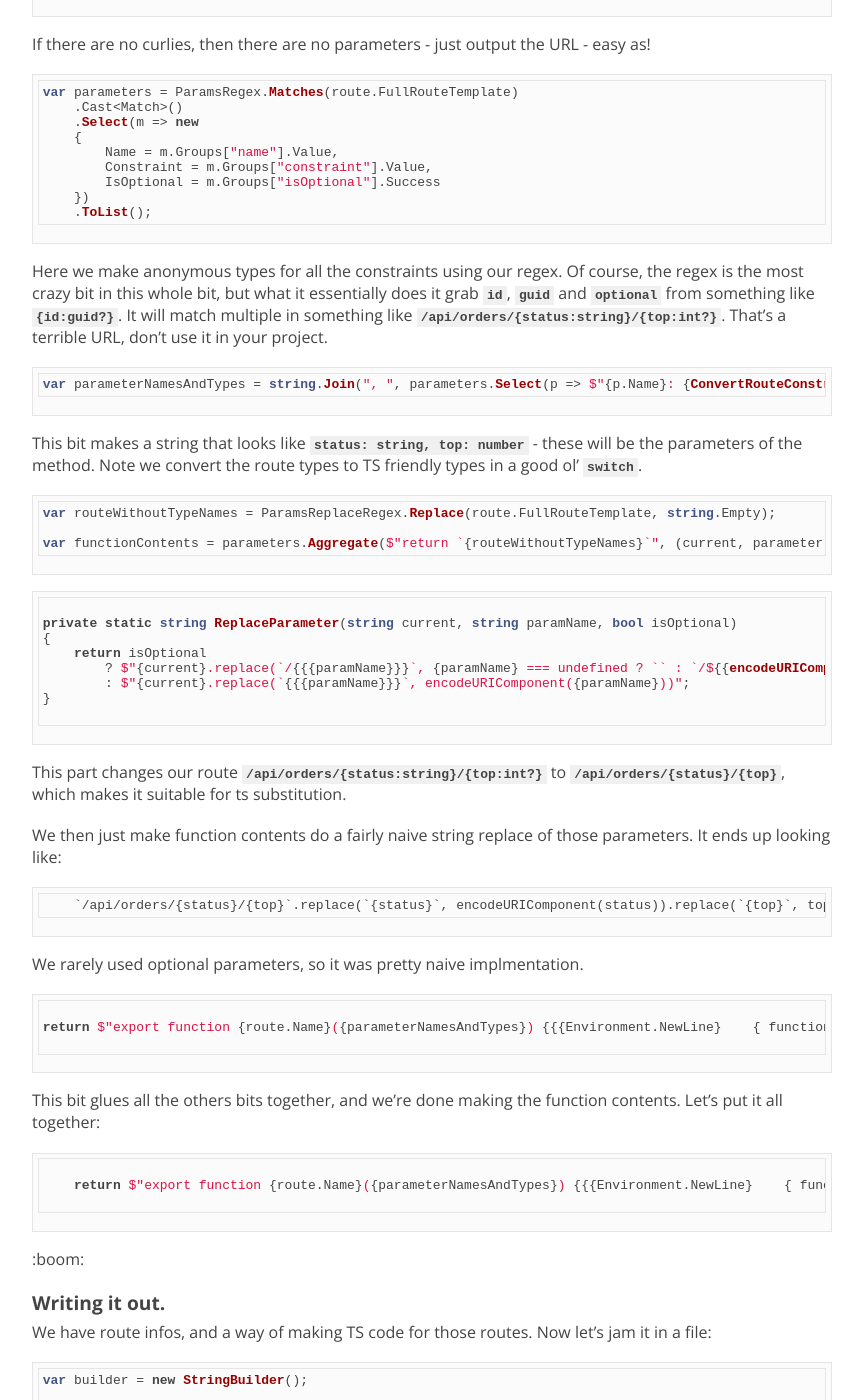
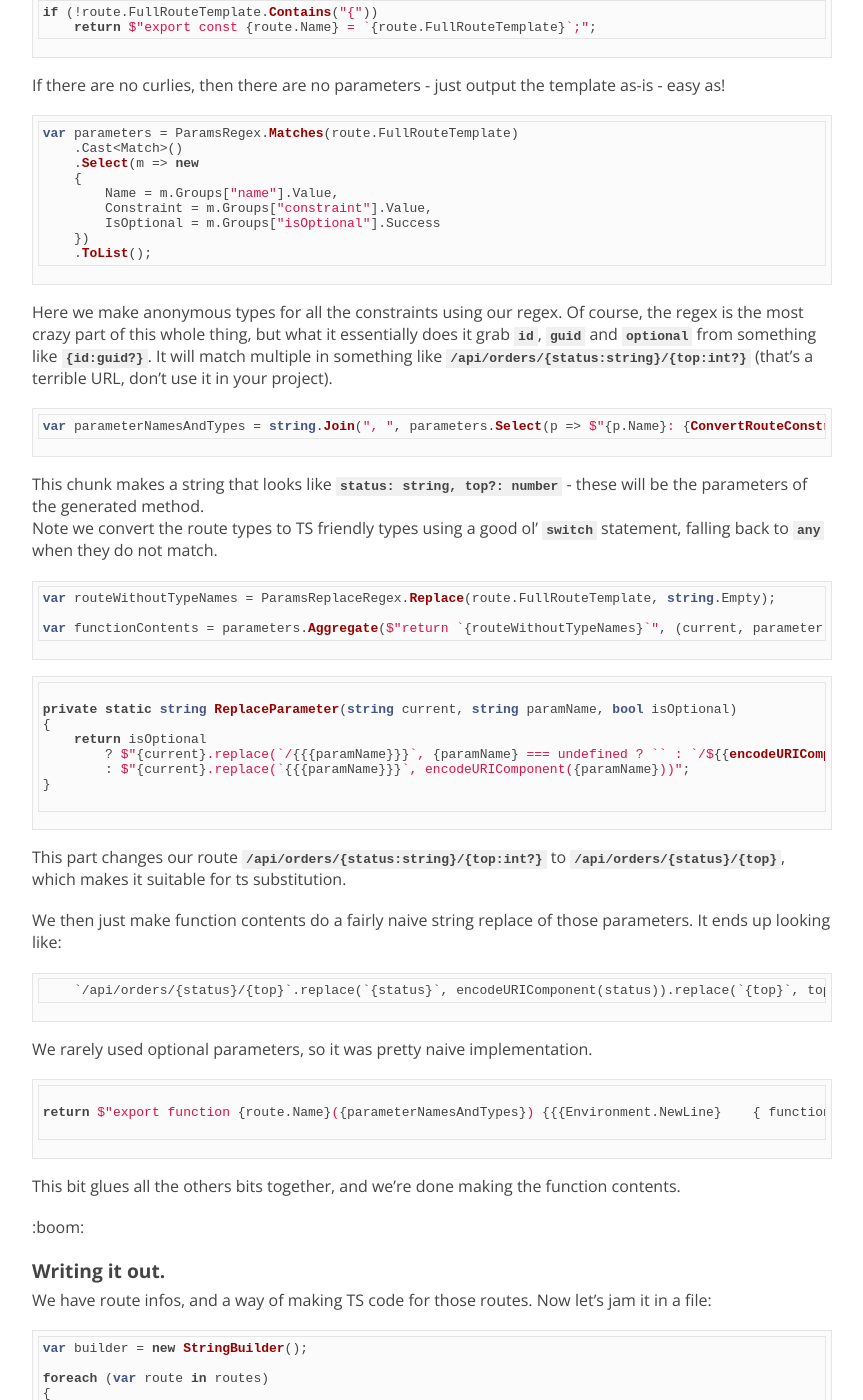
Before and after one commit to xwipeoutx/xwipeoutx.github.io, a Jekyll site: the page built from _posts/2017-01-03-put-your-operations-on-your-client.md, in a window 1280 px wide and 1400 px high, scrolled down 2379 px. Shown: the whole window, without its empty margins (208-1071 px from the left). Built offline with Jekyll 4.4.1, drawn with Linux system fonts in a browser that asks for light colours; nearby versions of some CDN libraries; comment, search, counter and statistics services are not loaded; some of the changed text lies outside the part shown.

Commit message:
Decided to proof read.

````diff
--- a/_posts/2017-01-03-put-your-operations-on-your-client.md
+++ b/_posts/2017-01-03-put-your-operations-on-your-client.md
@@ -23,7 +23,9 @@
 
 The goal here is to make a module that contains a way to get the URL for each operation.  For static URLs, this is just be a `const`.
 
-For dynamic URLs, it is a function that takes in the typed parameters and returns the URL.  Examples? Sure!
+For dynamic URLs, it is a function that takes in the typed parameters and returns the URL.
+
+Examples? Sure, why not!
 
 ```
 export var getOrders = `/api/orders`;
@@ -144,7 +146,7 @@
     return $"export const {route.Name} = `{route.FullRouteTemplate}`;";
 ```
 
-If there are no curlies, then there are no parameters - just output the URL - easy as!
+If there are no curlies, then there are no parameters - just output the template as-is - easy as!
 
 ```cs
 var parameters = ParamsRegex.Matches(route.FullRouteTemplate)
@@ -158,16 +160,16 @@
     .ToList();
 ```
 
-Here we make anonymous types for all the constraints using our regex.  Of course, the regex is the most crazy bit in this whole bit,
+Here we make anonymous types for all the constraints using our regex.  Of course, the regex is the most crazy part of this whole thing,
 but what it essentially does it grab `id`, `guid` and `optional` from something like `{id:guid?}`.  It will match multiple in something
-like `/api/orders/{status:string}/{top:int?}`.  That's a terrible URL, don't use it in your project.
+like `/api/orders/{status:string}/{top:int?}` (that's a terrible URL, don't use it in your project).
 
 ```cs
 var parameterNamesAndTypes = string.Join(", ", parameters.Select(p => $"{p.Name}: {ConvertRouteConstraintToTsType(p.Constraint)}"));
 ```
 
-This bit makes a string that looks like `status: string, top: number` - these will be the parameters of the method.  Note we convert the route
-types to TS friendly types in a good ol' `switch`.
+This chunk makes a string that looks like `status: string, top?: number` - these will be the parameters of the generated method.
+Note we convert the route types to TS friendly types using a good ol' `switch` statement, falling back to `any` when they do not match.
 
 ```cs
 var routeWithoutTypeNames = ParamsReplaceRegex.Replace(route.FullRouteTemplate, string.Empty);
@@ -194,7 +196,7 @@
     `/api/orders/{status}/{top}`.replace(`{status}`, encodeURIComponent(status)).replace(`{top}`, top === undefined ? `` : encodeURIComponent(top));
 ```
 
-We rarely used optional parameters, so it was pretty naive implmentation.
+We rarely used optional parameters, so it was pretty naive implementation.
 
 ```cs
 {% raw %}
@@ -202,13 +204,7 @@
 {% endraw %}
 ```
 
-This bit glues all the others bits together, and we're done making the function contents.  Let's put it all together:
-
-```cs
-{% raw %}
-    return $"export function {route.Name}({parameterNamesAndTypes}) {{{Environment.NewLine}    { functionContents }{Environment.NewLine}}}";
-{% endraw %}
-```
+This bit glues all the others bits together, and we're done making the function contents.
 
 :boom:
 
````
